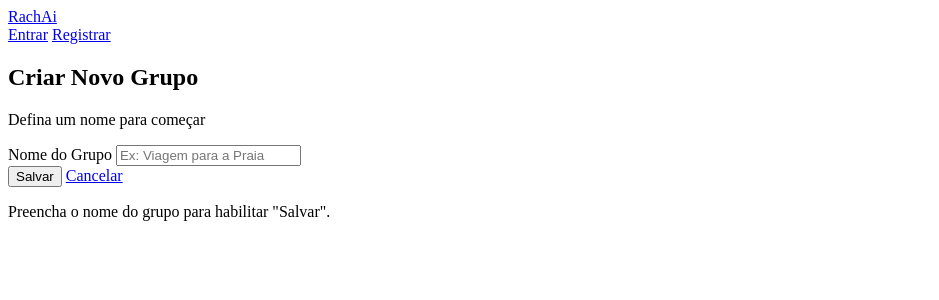
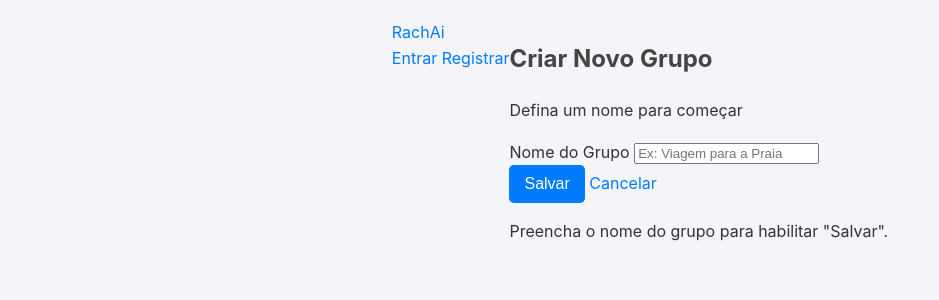
Before and after one commit to LuccaDangelo/RachAi, a Django app: page /Group/create/ in a window 1280 px wide. Shown: the top 300 px of the page, without its empty margins (0-939 px from the left). Run offline with Django 5.2, Linux system fonts and the light colour scheme.

Commit message:
testanto css e html ajustanto

```diff
--- a/Create_Group/static/css/style.css
+++ b/Create_Group/static/css/style.css
@@ -0,0 +1,52 @@
+/* Estilos Gerais */
+body {
+    font-family: -apple-system, BlinkMacSystemFont, "Segoe UI", Roboto, Helvetica, Arial, sans-serif;
+    background-color: #f4f4f9;
+    color: #333;
+    line-height: 1.6;
+    margin: 0;
+    padding: 20px;
+    display: flex;
+    justify-content: center;
+}
+
+/* Container Principal */
+.container {
+    max-width: 800px;
+    width: 100%;
+    background: #fff;
+    padding: 30px;
+    border-radius: 8px;
+    box-shadow: 0 2px 10px rgba(0,0,0,0.1);
+}
+
+/* Títulos */
+h1, h2, h3 {
+    color: #444;
+}
+
+/* Links e Botões */
+a {
+    color: #007bff;
+    text-decoration: none;
+}
+
+a:hover {
+    text-decoration: underline;
+}
+
+.button, button[type="submit"] {
+    display: inline-block;
+    background-color: #007bff;
+    color: #fff;
+    padding: 10px 15px;
+    border: none;
+    border-radius: 5px;
+    cursor: pointer;
+    font-size: 16px;
+    text-align: center;
+}
+
+.button:hover, button[type="submit"]:hover {
+    background-color: #0056b3;
+}
```
Also changed, not shown: Create_Group/templates/Create_group/group_list.html (+6 -3 lines), Create_Group/migrations/0001_initial.py.
